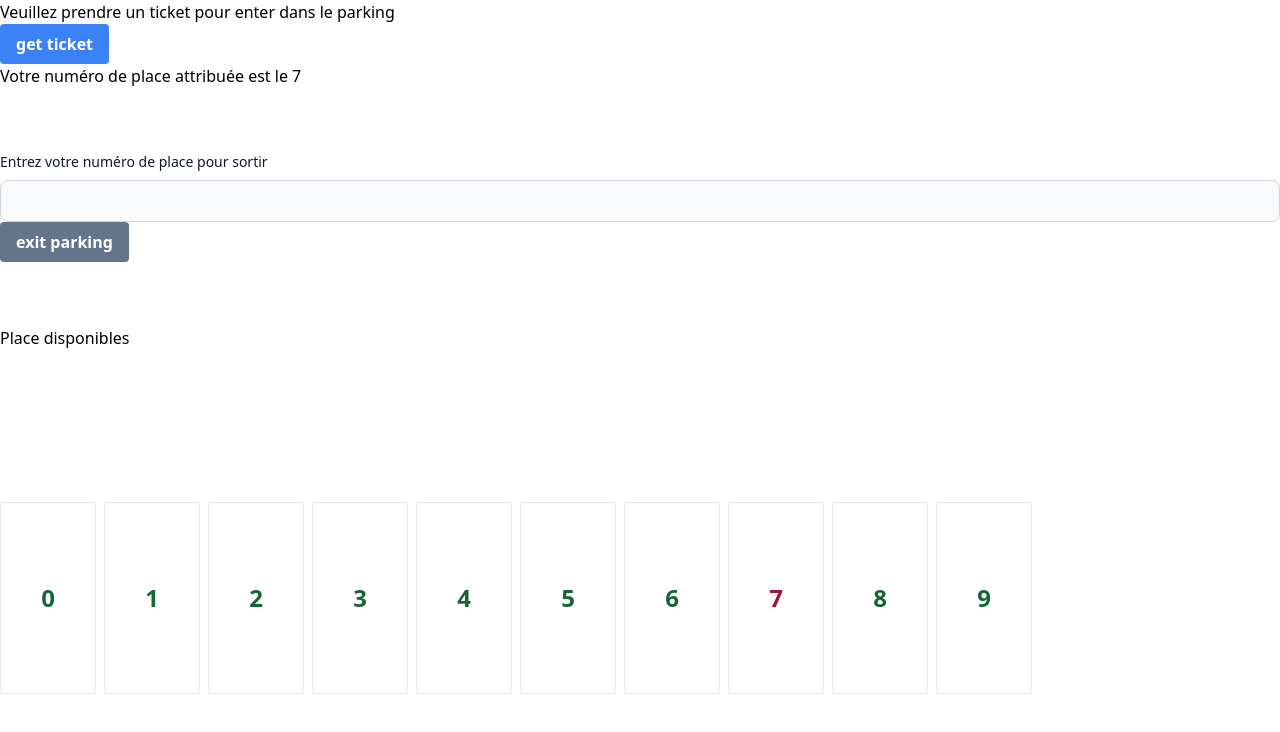
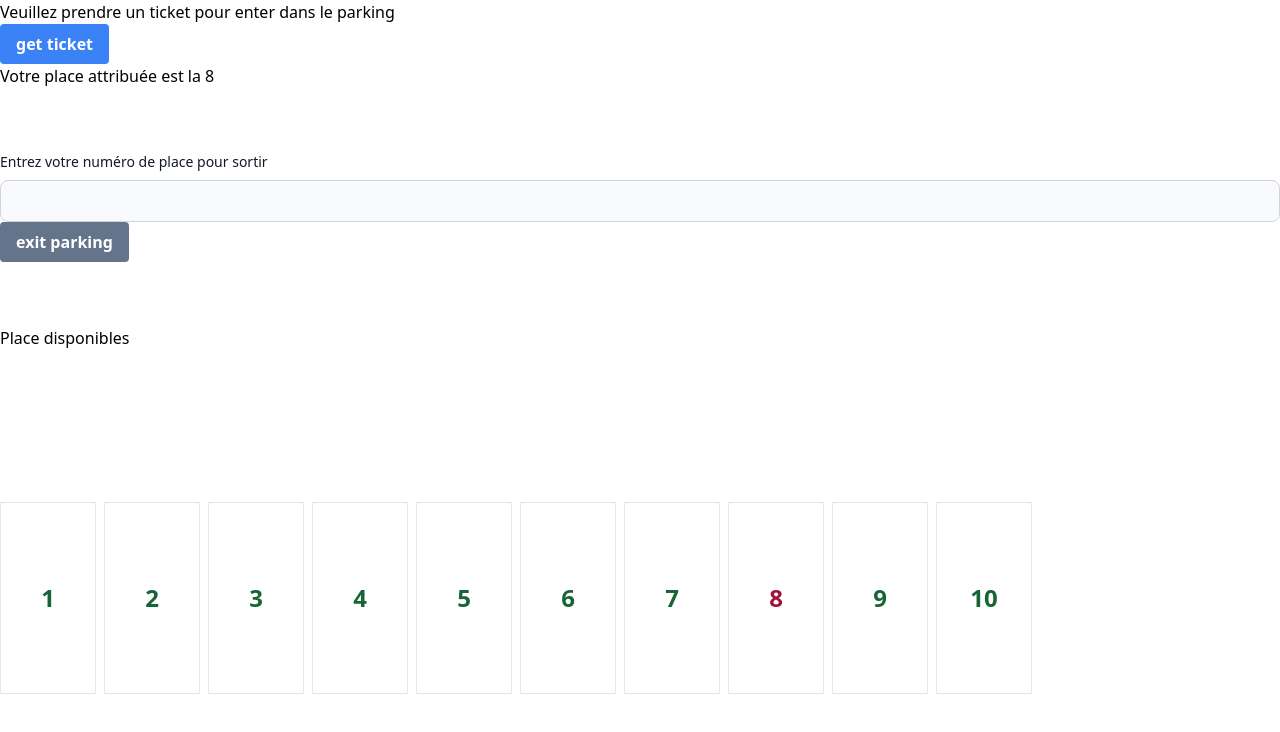
Before and after one commit to CyrilleBurtin/parking, a Vue app: page / in a window 1280 px wide. Both pictures are taken after a click on the button "get ticket". Shown: the top 732 px of the page. Built offline with nearby package versions, Linux system fonts and the light colour scheme.

Commit message:
[feat] - parking places number from 1 to 10

```diff
--- a/src/components/ExitParking.vue
+++ b/src/components/ExitParking.vue
@@ -9,12 +9,13 @@ const ticketError = ref(false);
 
 const returnTicket = () => {
   const availableLots = getAvailableLot(lots);
-  if (ticketNumber.value < 0 || ticketNumber.value > 9) {
+  const arrayIndex = ticketNumber.value - 1;
+  if (ticketNumber.value < 1 || ticketNumber.value > 9) {
     ticketError.value = true;
   }
 
-  if (!availableLots.includes(ticketNumber.value)) {
-    releaseLots(ticketNumber.value);
+  if (!availableLots.includes(arrayIndex)) {
+    releaseLots(arrayIndex);
     ticketNumber.value = null;
   } else {
     ticketError.value = true;
@@ -31,8 +32,8 @@ const returnTicket = () => {
     <input
       type="number"
       v-model="ticketNumber"
-      min="0"
-      max="9"
+      min="1"
+      max="10"
       id="number-input"
       aria-describedby="helper-text-explanation"
       class="bg-gray-50 border border-gray-300 text-gray-900 text-sm rounded-lg focus:ring-blue-500 focus:border-blue-500 block w-full p-2.5"
--- a/src/components/GetTicket.vue
+++ b/src/components/GetTicket.vue
@@ -20,7 +20,7 @@ const getTicket = () => {
       get ticket
     </button>
     <div v-if="assignatedLotsNumber">
-      Votre numéro de place attribuée est le {{ assignatedLotsNumber }}
+      Votre place attribuée est la {{ assignatedLotsNumber + 1 }}
     </div>
   </div>
 </template>
--- a/src/components/ParkingLot.vue
+++ b/src/components/ParkingLot.vue
@@ -8,7 +8,7 @@ const { id, isAvailable } = defineProps<{
 <template>
   <div class="border w-24 h-48 flex justify-center items-center">
     <p class="font-bold text-2xl" :class="isAvailable ? 'text-green-800' : 'text-rose-800'">
-      {{ id }}
+      {{ id + 1 }}
     </p>
   </div>
 </template>
--- a/src/stores/parkingLots.ts
+++ b/src/stores/parkingLots.ts
@@ -22,7 +22,6 @@ export const useParkingLots = defineStore('parkingLots', () => {
       lots.value[id].isAvailable = true;
     } else {
       console.error(`Invalid lot ID: ${id}`);
-      console.log('fail');
     }
   };
 
```
